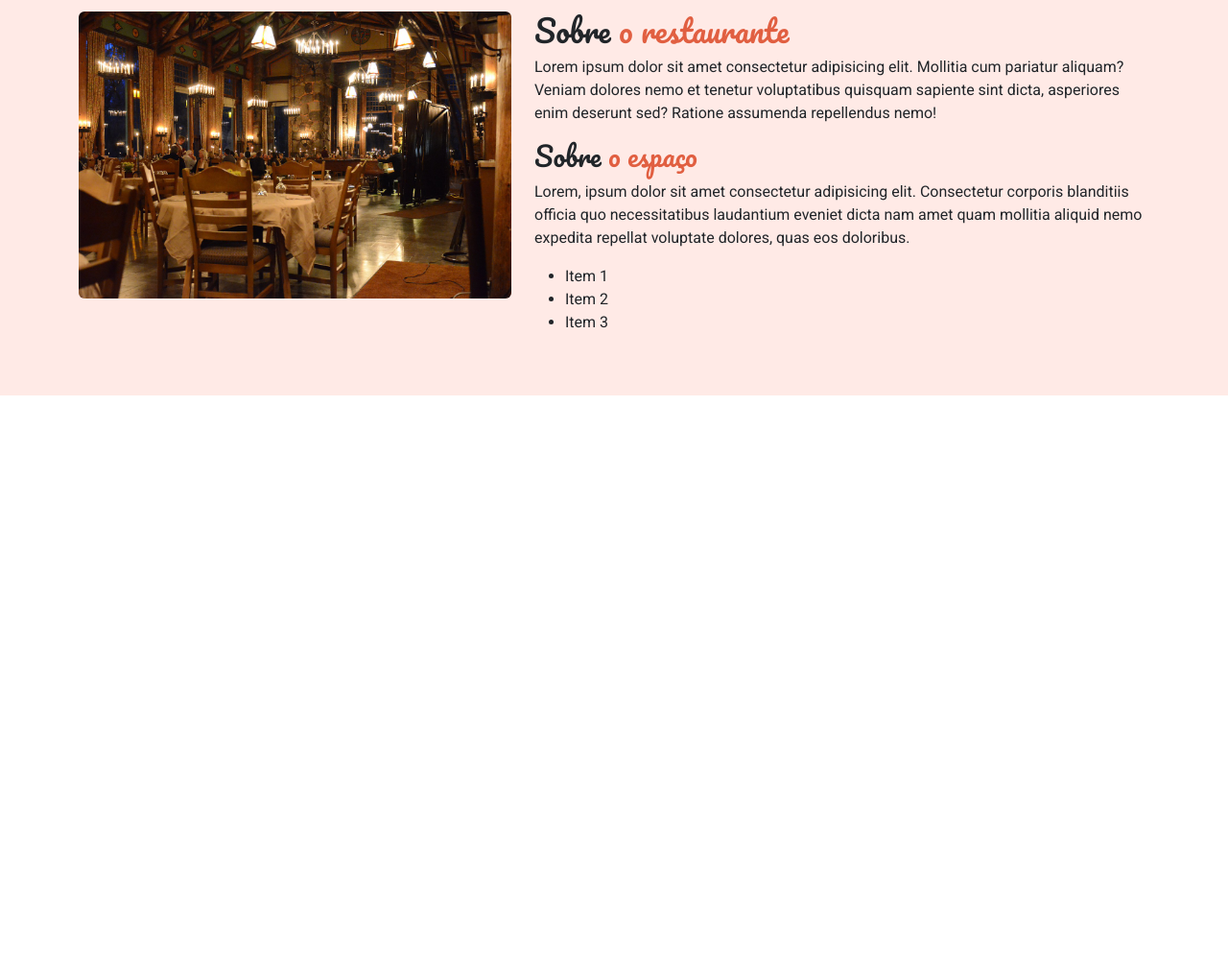
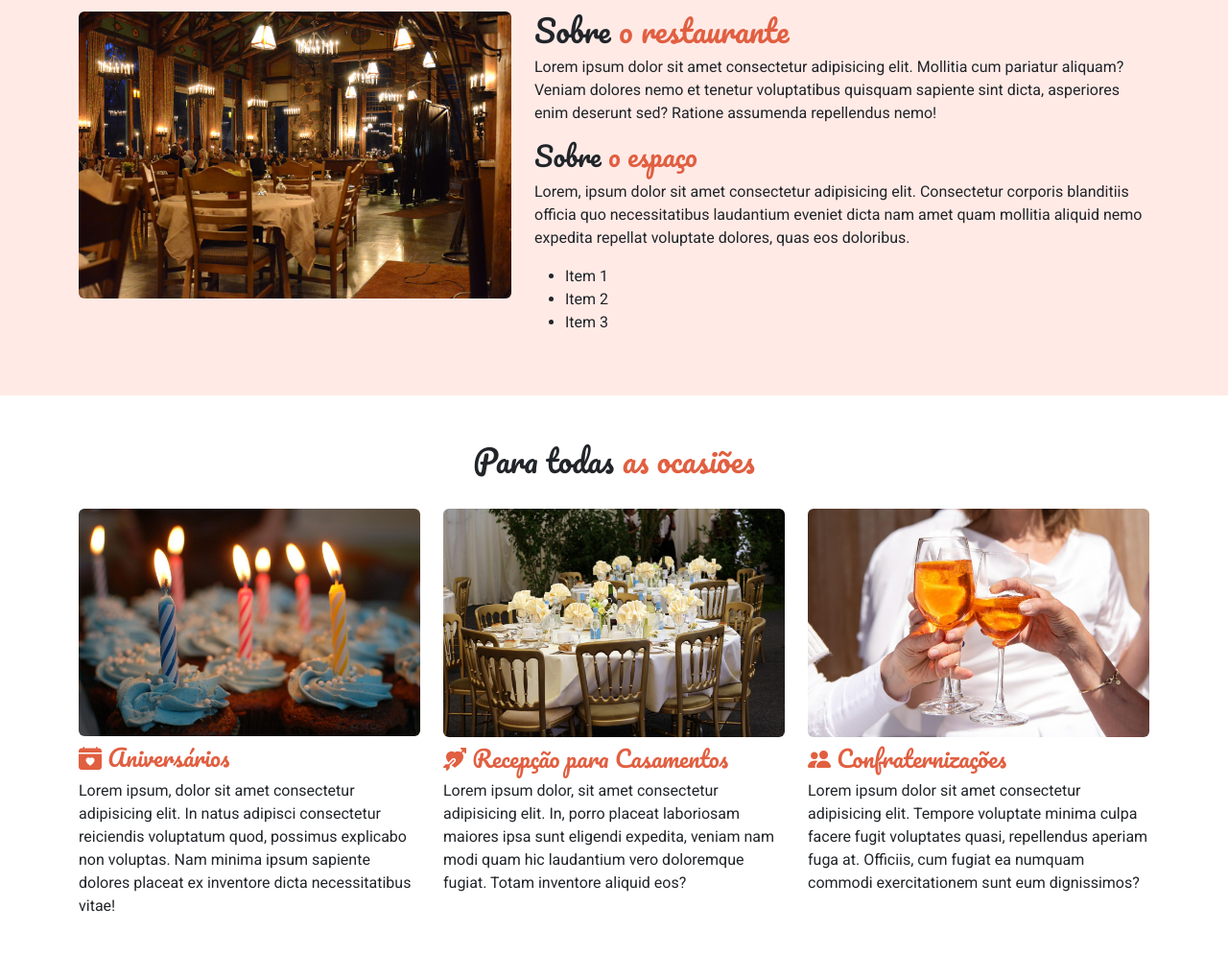
Before and after one commit to artnomic/Landpage_Validae, a plain HTML site: page index.html in a window 1280 px wide. Shown: the part 884-1904 px from the top of the page at 96% size. Before the commit the page ends 1296 px from the top, so only its background shows below. Drawn offline with nearby package versions, Linux system fonts and the light colour scheme.

Commit message:
feat: create eventos section

```diff
--- a/index.html
+++ b/index.html
@@ -1,6 +1,5 @@
 <!DOCTYPE html>
 <html lang="pt-br">
-
 <head>
     <meta charset="UTF-8">
     <meta name="viewport" content="width=device-width, initial-scale=1.0">
@@ -13,7 +12,6 @@
         rel="stylesheet">
     <link rel="stylesheet" href="./style/main.css">
 </head>
-
 <body>
     <header class="navbar navbar-expand-lg sticky-top p-4" id="cabecalho">
         <div class="container">
@@ -30,7 +28,7 @@
                         </a>
                     </li>
                     <li class="nav-item fw-bold">
-                        <a href="#" class="nav-link">
+                        <a href="#eventos" class="nav-link">
                             <i class="bi bi-calendar-check me-1"></i>
                             Eventos
                         </a>
@@ -84,11 +82,11 @@
                                 class="d-block w-100 rounded">
                         </div>
                         <div class="col-md-7">
-                            <h2 class="section-title">Sobre <span>o restaurante</span></h2>
+                            <h2 class="section-title">Sobre <span class="text-colored">o restaurante</span></h2>
                             <p>Lorem ipsum dolor sit amet consectetur adipisicing elit. Mollitia cum pariatur aliquam?
                                 Veniam dolores nemo et tenetur voluptatibus quisquam sapiente sint dicta, asperiores
                                 enim deserunt sed? Ratione assumenda repellendus nemo!</p>
-                            <h3 class="section-title">Sobre <span>o espaço</span></h3>
+                            <h3 class="section-title">Sobre <span class="text-colored">o espaço</span></h3>
                             <p>Lorem, ipsum dolor sit amet consectetur adipisicing elit. Consectetur corporis blanditiis
                                 officia quo necessitatibus laudantium eveniet dicta nam amet quam mollitia aliquid nemo
                                 expedita repellat voluptate dolores, quas eos doloribus.</p>
@@ -102,6 +100,39 @@
                 </div>
             </div>
         </section>
+        <section id="eventos" class="pt-5 pb-5">
+            <div class="container">
+                <div class="row">
+                    <h2 class="section-title text-center">Para todas <span class="text-colored">as ocasiões</span></h2>
+                </div>
+                <div class="row mt-4">
+                    <div class="col-md-4">
+                        <img src="./images/eventos/aniversario.jpg" alt="" class="d-block w-100 rounded mb-2">
+                        <h3 class="section-title text-colored fs-4">
+                        <i class="bi bi-calendar-heart-fill"></i>
+                            Aniversários
+                        </h3>
+                        <p>Lorem ipsum, dolor sit amet consectetur adipisicing elit. In natus adipisci consectetur reiciendis voluptatum quod, possimus explicabo non voluptas. Nam minima ipsum sapiente dolores placeat ex inventore dicta necessitatibus vitae!</p>
+                    </div>
+                    <div class="col-md-4">
+                        <img src="./images/eventos/casamento.jpg" alt="" class="d-block w-100 rounded mb-2">
+                        <h3 class="section-title text-colored fs-4">
+                        <i class="bi bi-arrow-through-heart-fill"></i>
+                            Recepção para Casamentos
+                        </h3>
+                        <p>Lorem ipsum dolor, sit amet consectetur adipisicing elit. In, porro placeat laboriosam maiores ipsa sunt eligendi expedita, veniam nam modi quam hic laudantium vero doloremque fugiat. Totam inventore aliquid eos?</p>
+                    </div>
+                    <div class="col-md-4">
+                        <img src="./images/eventos/confraternizacoes.jpg" alt="" class="d-block w-100 rounded mb-2">
+                        <h3 class="section-title text-colored fs-4">
+                        <i class="bi bi-people-fill"></i>
+                            Confraternizações
+                        </h3>
+                        <p>Lorem ipsum dolor sit amet consectetur adipisicing elit. Tempore voluptate minima culpa facere fugit voluptates quasi, repellendus aperiam fuga at. Officiis, cum fugiat ea numquam commodi exercitationem sunt eum dignissimos?</p>
+                    </div>
+                </div>
+            </div>
+        </secttion>
     </div>
     <script src="https://cdn.jsdelivr.net/npm/bootstrap@5.3.3/dist/js/bootstrap.bundle.min.js"></script>
 </body>
--- a/style/main.css
+++ b/style/main.css
@@ -25,10 +25,10 @@ body {
     font-family: Pacifico, cursive;
 }
 
-.section-title span {
-    color: #E15F41;
-}
-
 #sobre-o-restaurante {
     background-color: #FFEAE6;
 }
+
+.text-colored {
+    color: #E15F41;
+}
```
